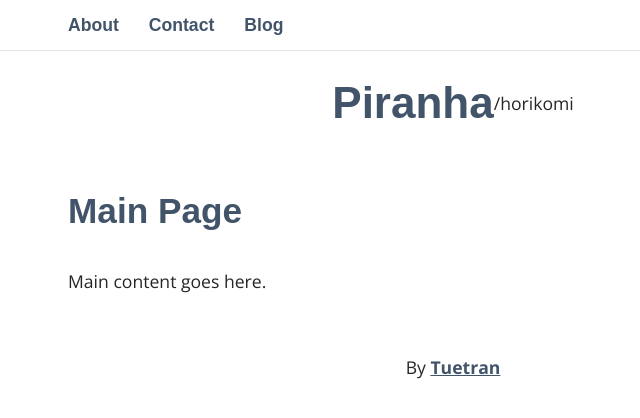
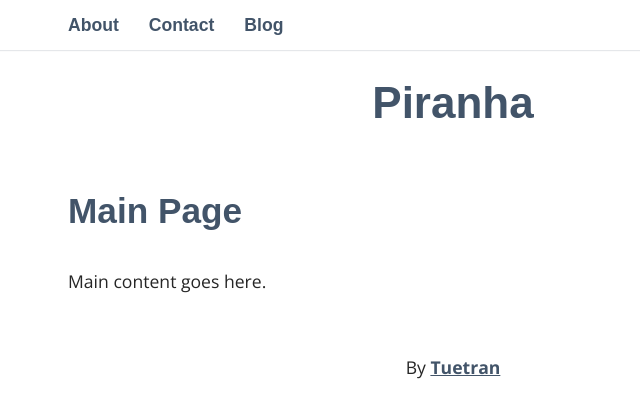
Before and after one commit to trantue/horikomi, a Jekyll site: the page built from index.html, in a window 1280 px wide. Shown: the top 418 px of the page, without its empty margins (187-827 px from the left). Built offline with Jekyll 4.4.1, drawn with Linux system fonts in a browser that asks for light colours; some web fonts are replaced.

Commit message:
Update Config

```diff
--- a/_config.yml
+++ b/_config.yml
@@ -5,8 +5,8 @@ description: > # this means to ignore newlines until "baseurl:"
   Write an awesome description for your new site here. You can edit this
   line in _config.yml. It will appear in your document head meta (for
   Google search results) and in your feed.xml site description.
-baseurl: "/horikomi" # the subpath of your site, e.g. /blog
-url: "https://trantue.github.io" # the base hostname & protocol for your site, e.g. http://example.com
+baseurl: "" # the subpath of your site, e.g. /blog
+url: "http://horikomi.com" # the base hostname & protocol for your site, e.g. http://example.com
 
 sass:
  sass dir: _sass
```
